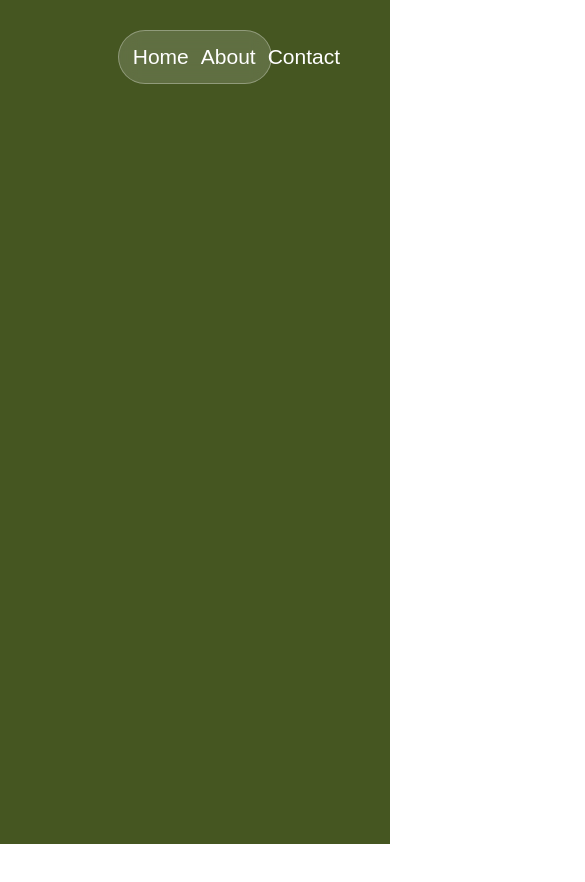
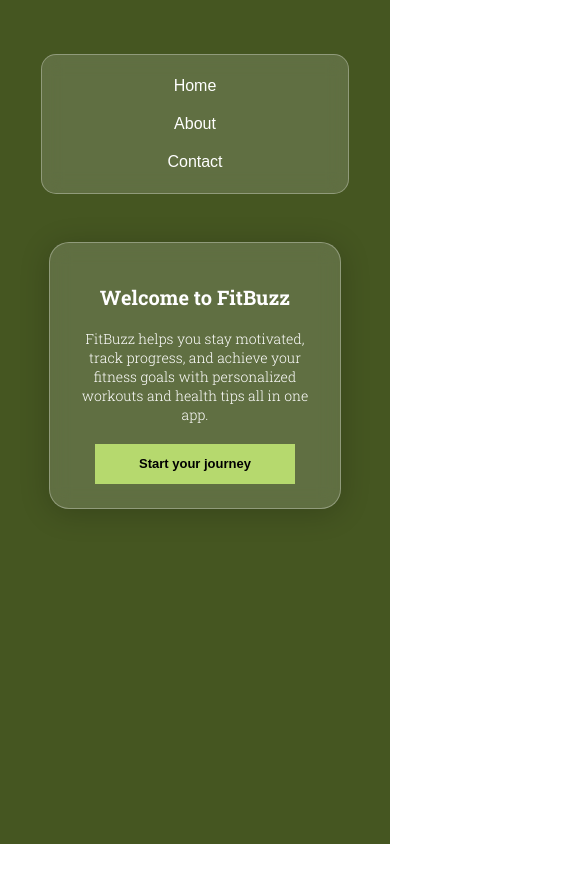
Before and after one commit to tusharrajput001/FitBuzz, a React (Vite) app: page / in a window 390 px wide. Shown: the top 882 px of the page, 585 px wide, since content can reach past the window. After the commit the page ends 844 px from the top, so only its background shows below. Built offline with nearby package versions, Linux system fonts and the light colour scheme.

Commit message:
added signup page and make it responsive

```diff
--- a/index.html
+++ b/index.html
@@ -1,13 +1,21 @@
 <!doctype html>
 <html lang="en">
+
 <head>
   <meta charset="UTF-8" />
   <link rel="icon" type="image/svg+xml" href="/vite.svg" />
   <meta name="viewport" content="width=device-width, initial-scale=1.0" />
+  <link rel="preconnect" href="https://fonts.googleapis.com">
+  <link rel="preconnect" href="https://fonts.gstatic.com" crossorigin>
+  <link
+    href="https://fonts.googleapis.com/css2?family=Roboto+Slab:wght@100..900&family=Rubik:ital,wght@0,300..900;1,300..900&display=swap"
+    rel="stylesheet">
   <title>FitBuzz</title>
 </head>
+
 <body>
   <div id="root"></div>
   <script type="module" src="/src/main.jsx"></script>
 </body>
+
 </html>
--- a/src/Front/FrontPage.css
+++ b/src/Front/FrontPage.css
@@ -5,12 +5,70 @@
     padding: 0px;
     margin: 0px;
     position: relative;
+    overflow-x: hidden; /* Prevent horizontal scroll */
 }
 
 .journey-box{
     position: absolute;
-    top: 27rem;
-    left: 90rem;
-    width: 25%;
-    height: 25vh;
+    top: 50%;
+    right: 2rem;
+    transform: translateY(-50%);
+    width: 500px;
+    max-width: 25%;
+    height: auto;
+    min-height: 200px;
 }
+
+/* Large desktop styles */
+@media (min-width: 1200px) {
+    .journey-box {
+        right: 7rem;
+        width: 450px;
+    }
+}
+
+/* Tablet styles */
+@media (max-width: 1024px) {
+    .journey-box {
+        position: relative;
+        top: auto;
+        right: auto;
+        transform: none;
+        width: 80%;
+        max-width: 400px;
+        margin: 2rem auto;
+        display: block;
+    }
+}
+
+/* Mobile styles */
+@media (max-width: 768px) {
+    .journey-box {
+        position: relative;
+        top: auto;
+        right: auto;
+        transform: none;
+        width: 90%;
+        max-width: none;
+        margin: 2rem auto;
+        padding: 1rem;
+    }
+
+    .front-page {
+        height: auto;
+        min-height: 100vh;
+        padding: 1rem;
+    }
+}
+
+/* Small mobile styles */
+@media (max-width: 480px) {
+    .journey-box {
+        width: 95%;
+        margin: 1rem auto;
+    }
+
+    .front-page {
+        padding: 0.5rem;
+    }
+}
--- a/src/Journey/JourneyBox.css
+++ b/src/Journey/JourneyBox.css
@@ -15,11 +15,14 @@
   color: white;
   margin-bottom: 5px;
   font-size: 30px;
+  text-align: center;
 }
 
 .journey-container > p{
     color: white;
     margin-bottom: 30px;
+    text-align: center;
+    font-weight: 300;
 }
 
 .journey-container > button {
@@ -38,8 +41,45 @@
   background: rgba(204, 244, 122, 1);
 }
 
+/* Tablet styles */
+@media (max-width: 1024px) {
+    .journey-container > h2 {
+        font-size: 24px;
+    }
+
+    .journey-container > button {
+        width: 10rem;
+        height: 45px;
+        font-size: 14px;
+    }
+}
+
+/* Mobile styles */
+@media (max-width: 768px) {
+    .journey-container {
+        padding: 1.5rem;
+        margin: 1rem;
+    }
+
+    .journey-container > h2 {
+        font-size: 20px;
+    }
+
+    .journey-container > p {
+        font-size: 14px;
+        margin-bottom: 20px;
+    }
+
+    .journey-container > button {
+        width: 100%;
+        max-width: 200px;
+        height: 40px;
+        font-size: 13px;
+    }
+}
+
 .animate-slide-in {
-  animation: slideIn 10s ease forwards;
+  animation: slideIn 0.9s ease forwards;
 }
 
 @keyframes slideIn {
--- a/src/Journey/JourneyBox.jsx
+++ b/src/Journey/JourneyBox.jsx
@@ -1,21 +1,30 @@
 import React, { useState } from "react";
 import "./JourneyBox.css";
 import Login from "../Login/Login";
+import Signup from "../Signup/Signup";
 
 const JourneyBox = () => {
   const [showLogin, setShowLogin] = useState(false);
+  const [showSignup, setShowSignup] = useState(false);
 
   const openLogin = () => {
     setShowLogin(true);
+    setShowSignup(false);
+  };
+
+  const openSignup = () => {
+    setShowSignup(true);
+    setShowLogin(false);
   };
 
   const backToJourney = () => {
     setShowLogin(false);
+    setShowSignup(false);
   };
 
   return (
     <div className="journey-wrapper">
-      {!showLogin ? (
+      {!showLogin && !showSignup ? (
         <div className="journey-container animate-slide-in">
           <h2>Welcome to FitBuzz</h2>
           <p>
@@ -24,9 +33,13 @@ const JourneyBox = () => {
           </p>
           <button onClick={openLogin}>Start your journey</button>
         </div>
+      ) : showLogin ? (
+        <div className="animate-slide-in">
+          <Login onBack={backToJourney} onSignup={openSignup} />
+        </div>
       ) : (
         <div className="animate-slide-in">
-          <Login onBack={backToJourney} />
+          <Signup onBack={backToJourney} onLogin={openLogin} />
         </div>
       )}
     </div>
--- a/src/Login/Login.jsx
+++ b/src/Login/Login.jsx
@@ -1,7 +1,7 @@
 import React from "react";
 import "./Login.css";
 
-const Login = ({ onBack }) => {
+const Login = ({ onBack, onSignup }) => {
   return (
     <div className="login-container">
       <h2>Login</h2>
@@ -12,7 +12,7 @@ const Login = ({ onBack }) => {
         <input placeholder="Enter Password" type="password" />
       </div>
       <button className="login-btn">Login</button>
-      <button className="back-btn" onClick={onBack}>⬅ Back</button>
+      <p>Don't have an account? <span onClick={onSignup}>Signup</span></p>
     </div>
   );
 };
--- a/src/Navbar/Navbar.css
+++ b/src/Navbar/Navbar.css
@@ -2,6 +2,7 @@
     display: flex;
     justify-content: center;
     align-items: center;
+    padding: 0 1rem;
 }
 
 .Navbar{
@@ -25,3 +26,35 @@
     cursor: pointer;
     color: white;
 }
+
+/* Tablet styles */
+@media (max-width: 1024px) {
+    .Navbar {
+        width: 60%;
+    }
+
+    .Navbar > button {
+        font-size: 18px;
+        padding: 4px;
+    }
+}
+
+/* Mobile styles */
+@media (max-width: 768px) {
+    .Navbar {
+        width: 90%;
+        flex-direction: column;
+        border-radius: 15px;
+        padding: 12px;
+    }
+
+    .Navbar > button {
+        font-size: 16px;
+        padding: 8px;
+        margin: 2px 0;
+    }
+
+    .Navbar-container {
+        margin-top: 1rem;
+    }
+}
--- /dev/null
+++ b/src/Signup/Signup.css
@@ -0,0 +1,105 @@
+.signup-container {
+  background: rgba(255, 255, 255, 0.15);
+  border-radius: 20px;
+  border: 1px solid rgba(255, 255, 255, 0.3);
+  backdrop-filter: blur(10px);
+  display: flex;
+  flex-direction: column;
+  align-items: center;
+  padding: 2rem;
+  box-shadow: 0 4px 30px rgba(0, 0, 0, 0.2);
+  min-width: 300px;
+}
+
+.signup-container > h2 {
+  color: white;
+  margin-bottom: 1.5rem;
+  font-size: 30px;
+  text-align: center;
+}
+
+.signup-container > div {
+  width: 100%;
+  margin-bottom: 1rem;
+}
+
+.signup-container > div > input {
+  width: 100%;
+  padding: 12px;
+  border: 1px solid rgba(255, 255, 255, 0.3);
+  border-radius: 8px;
+  background: rgba(255, 255, 255, 0.1);
+  color: white;
+  font-size: 16px;
+  outline: none;
+  transition: border-color 0.3s;
+}
+
+.signup-container > div > input::placeholder {
+  color: rgba(255, 255, 255, 0.7);
+}
+
+.signup-container > div > input:focus {
+  border-color: rgba(204, 244, 122, 0.8);
+}
+
+.signup-btn {
+  background: rgba(204, 244, 122, 0.8);
+  border: none;
+  padding: 12px 24px;
+  font-weight: bold;
+  cursor: pointer;
+  transition: 0.3s;
+  height: 50px;
+  width: 100%;
+  font-size: 16px;
+  border-radius: 8px;
+  margin-top: 1rem;
+}
+
+.signup-btn:hover {
+  background: rgba(204, 244, 122, 1);
+}
+
+.signup-container > p {
+  color: white;
+  margin-top: 1.5rem;
+  text-align: center;
+  font-size: 14px;
+  font-weight: 200;
+}
+
+.signup-container > p > span {
+  color: rgba(204, 244, 122, 0.8);
+  cursor: pointer;
+  transition: transform 0.3s ease;
+  display: inline-block;
+}
+
+.signup-container > p > span:hover {
+  color: rgba(204, 244, 122, 1);
+  transform: scale(1.2);
+  font-weight: 400;
+}
+
+/* Responsive styles */
+@media (max-width: 768px) {
+  .signup-container {
+    padding: 1.5rem;
+    min-width: 250px;
+  }
+
+  .signup-container > h2 {
+    font-size: 24px;
+  }
+
+  .signup-container > div > input {
+    padding: 10px;
+    font-size: 14px;
+  }
+
+  .signup-btn {
+    height: 45px;
+    font-size: 14px;
+  }
+}
--- /dev/null
+++ b/src/Signup/Signup.jsx
@@ -0,0 +1,23 @@
+import React from "react";
+import "./Signup.css";
+
+const Signup = ({ onBack, onLogin }) => {
+  return (
+    <div className="signup-container">
+      <h2>Create Account</h2>
+      <div>
+        <input placeholder="Enter Full Name" />
+      </div>
+      <div>
+        <input placeholder="Enter Email" />
+      </div>
+      <div>
+        <input placeholder="Enter Password" type="password" />
+      </div>
+      <button className="signup-btn">Sign Up</button>
+      <p>Already have an account? <span onClick={onLogin}>Login</span></p>
+    </div>
+  );
+};
+
+export default Signup;
--- a/src/index.css
+++ b/src/index.css
@@ -2,4 +2,24 @@ body {
   margin: 0;
   padding: 0;
   box-sizing: border-box;
+  font-family: "Roboto Slab", serif;
+  font-optical-sizing: auto;
+  font-style: normal;
 }
+
+* {
+  box-sizing: border-box;
+}
+
+/* Responsive breakpoints */
+@media (max-width: 768px) {
+  /* Mobile styles */
+}
+
+@media (min-width: 769px) and (max-width: 1024px) {
+  /* Tablet styles */
+}
+
+@media (min-width: 1025px) {
+  /* Desktop styles */
+}
```
Also changed, not shown: src/Login/Login.css (+76 -8 lines). Lines whose indentation alone changed are shown as unchanged.
